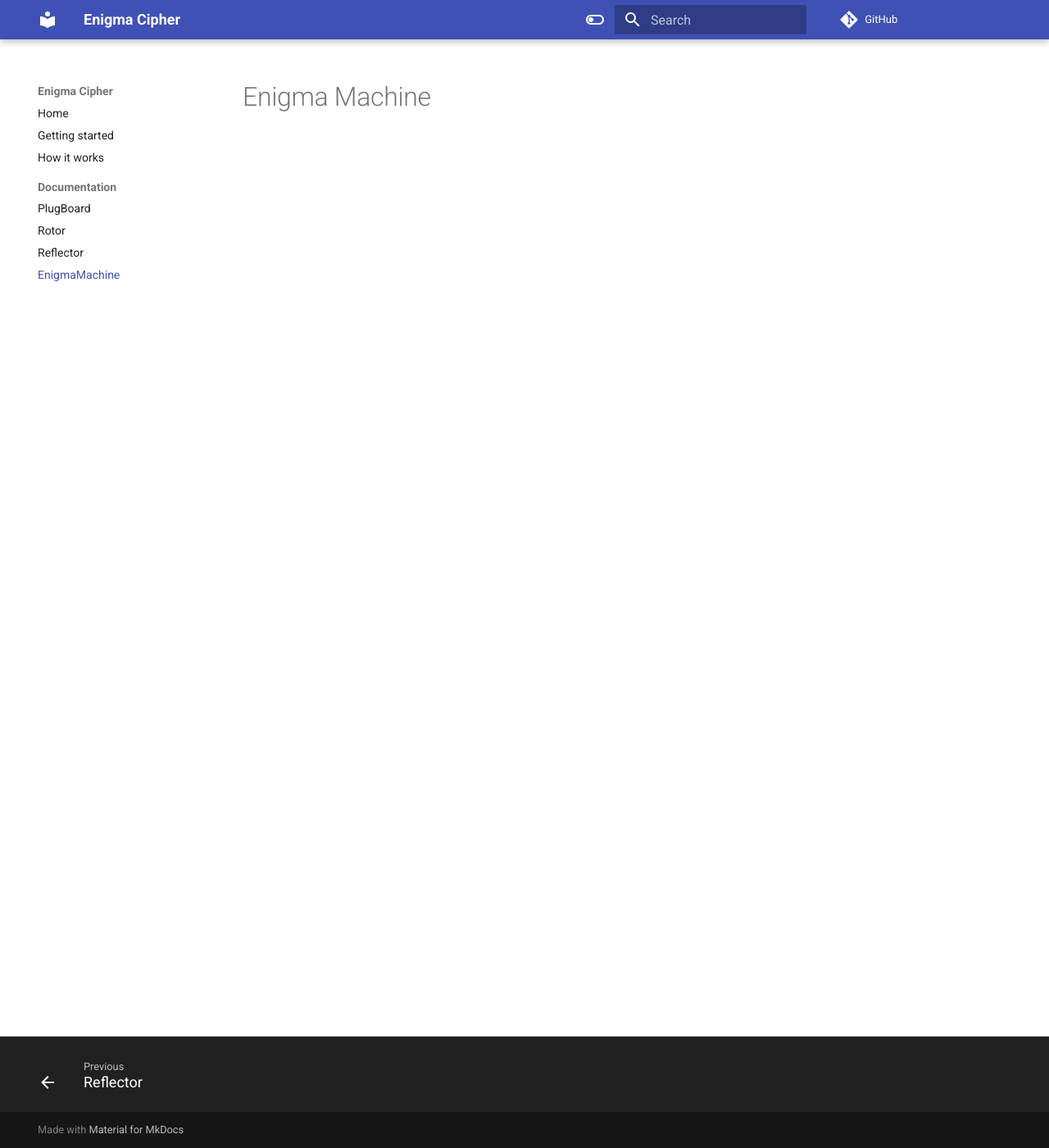
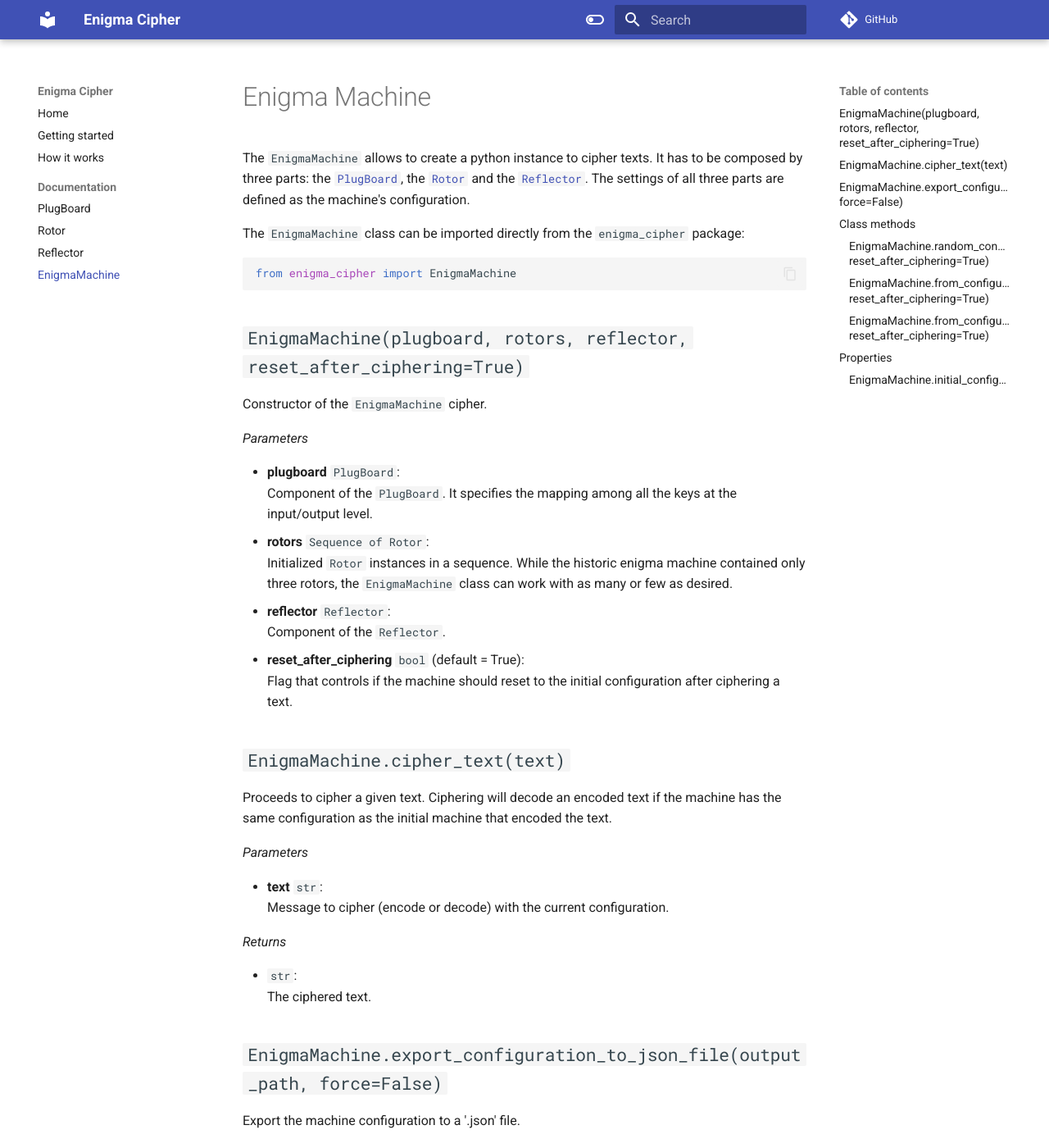
Before and after one commit to Jtachan/enigma_cipher, an MkDocs documentation site: the page built from docs/enigma_machine.md, in a window 1280 px wide and 1400 px high. Shown: the whole window at 82% size. Built offline with MkDocs 1.6.1 and Material for MkDocs 9.7.7, drawn with Linux system fonts in a browser that asks for light colours; comment, search, counter and statistics services are not loaded; the version menu is left out; some of the changed text lies outside the part shown.

Commit message:
Finalized documentation

````diff
--- a/docs/enigma_machine.md
+++ b/docs/enigma_machine.md
@@ -1 +1,93 @@
 # Enigma Machine
+
+The `EnigmaMachine` allows to create a python instance to cipher texts.
+It has to be composed by three parts: the [`PlugBoard`](plug_board.md), the [`Rotor`](rotor.md) and the [`Reflector`](reflector.md).
+The settings of all three parts are defined as the machine's configuration.
+
+The `EnigmaMachine` class can be imported directly from the `enigma_cipher` package:
+
+```python
+from enigma_cipher import EnigmaMachine
+```
+
+## `EnigmaMachine(plugboard, rotors, reflector, reset_after_ciphering=True)`
+
+Constructor of the `EnigmaMachine` cipher.
+
+_Parameters_
+
+- **plugboard** `PlugBoard`:<br/>Component of the `PlugBoard`. It specifies the mapping among all the keys at the input/output level.
+- **rotors** `Sequence of Rotor`:<br/>Initialized `Rotor` instances in a sequence. While the historic enigma machine contained only three rotors, the `EnigmaMachine` class can work with as many or few as desired.
+- **reflector** `Reflector`:<br/>Component of the `Reflector`.
+- **reset_after_ciphering** `bool` (default = True):<br/>Flag that controls if the machine should reset to the initial configuration after ciphering a text.
+
+## `EnigmaMachine.cipher_text(text)`
+
+Proceeds to cipher a given text.
+Ciphering will decode an encoded text if the machine has the same configuration as the initial machine that encoded the text.
+
+_Parameters_
+
+- **text** `str`:<br/> Message to cipher (encode or decode) with the current configuration.
+
+_Returns_
+
+- `str`:<br/>The ciphered text.
+
+## `EnigmaMachine.export_configuration_to_json_file(output_path, force=False)`
+
+Export the machine configuration to a '.json' file.
+
+_Parameters_
+
+- **output_path** `str`:<br/>Path to the file to contain the configuration. Values as "path/to/file" will create a file "path/to/file.json".
+- **force** `bool` (default = False):<br/>If True, allows overwriting existing output files. Otherwise, raises an error if the file already exists.
+
+## Class methods
+
+### `EnigmaMachine.random_configuration(nof_rotors=None, reset_after_ciphering=True)`
+
+Initializes the machine and all its components with a random configuration.
+
+_Parameters_
+
+- **nof_rotors** `int` (optional):<br/>Number of rotors that compose the machine. If not specified, a randon number of them between 2 and 10 will be configured.
+- **reset_after_ciphering** `bool` (default = True):<br/>Flag that controls if the machine should reset to the initial configuration after ciphering a text.
+
+_Returns_
+
+- `EnigmaMachine`:<br/>The instance initialized to a totally random configuration for all the elements.
+
+### `EnigmaMachine.from_configuration(configuration, reset_after_ciphering=True)`
+
+Initializes the machine from a specified configuration.
+
+_Parameters_
+
+- **configuration** `dict`:<br/>Mapping containing the machine configuration. It must be defined as the one returned in [`EnigmaMachine.initial_config`](#enigmamachineinitialconfiguration).
+- **reset_after_ciphering** `bool` (default = True):<br/>Flag that controls if the machine should reset to the initial configuration after ciphering a text.
+
+_Returns_
+
+- `EnigmaMachine`:<br/>The instance initialized to the specified configuration.
+
+### `EnigmaMachine.from_configuration_file(input_path, reset_after_ciphering=True)`
+
+Initializes the machine from a .json configuration file.
+
+_Parameters_
+
+- **input_path** `str`:<br/>Path to the .json file containing the configuration.
+- **reset_after_ciphering** `bool` (default = True):<br/>Flag that controls if the machine should reset to the initial configuration after ciphering a text.
+
+_Returns_
+
+- `EnigmaMachine`:<br/>The instance initialized to the specified configuration within the file.
+
+## Properties
+
+### `EnigmaMachine.initial_configuration`
+
+_Returns_
+
+- `dict`:<br/>Initial configuration as a dictionary with the keys 'plugboard', 'rotors' and 'reflector'.
````
Also changed, not shown: docs/plug_board.md (+6 -0 lines), docs/reflector.md (+6 -0 lines), docs/rotor.md (+6 -0 lines), 1 other file.
